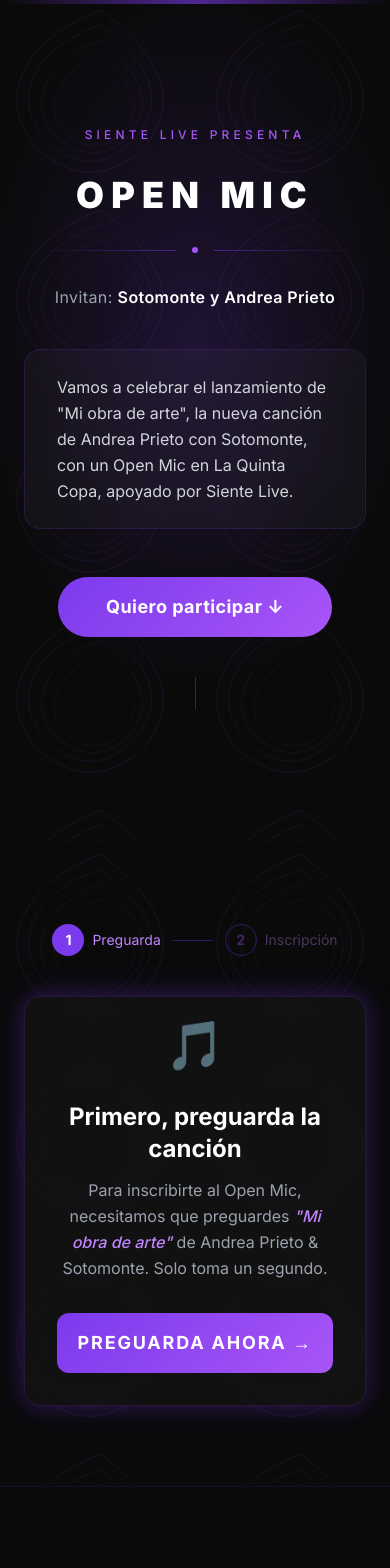
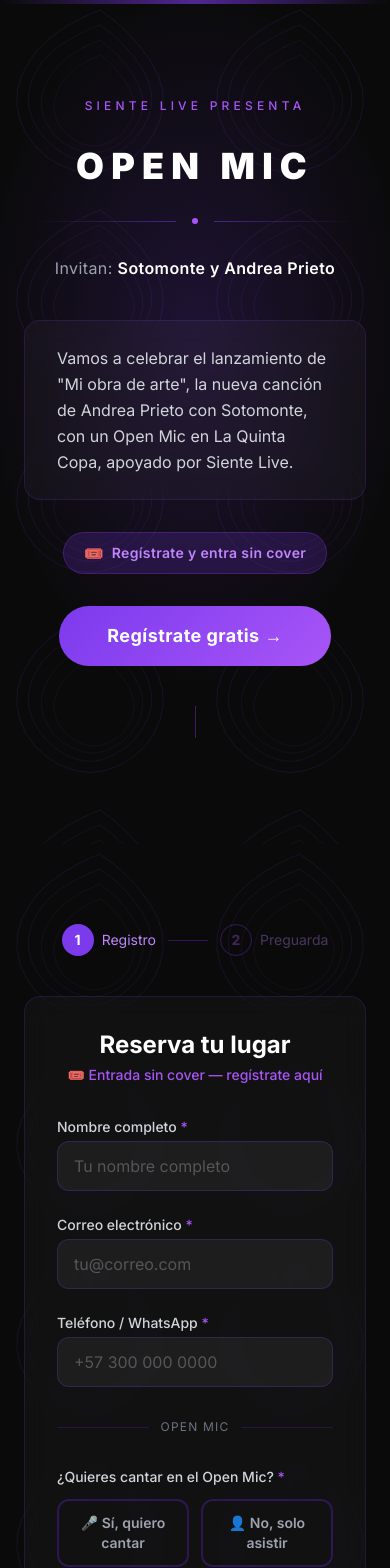
Before and after one commit to marinjuanandres1/openmic-landing, a React (Vite) app: page / in a window 390 px wide. Shown: the top 1568 px of the page. Built offline with nearby package versions, Linux system fonts and the light colour scheme; no server answers; grey boxes are pictures that could not be loaded; the HTML template or start-up script is replaced by a standard one.

Commit message:
feat: redesign flow for general attendance with conditional open mic fields

```diff
--- a/src/App.tsx
+++ b/src/App.tsx
@@ -1,44 +1,42 @@
 import { useRef, useState } from 'react'
 import Hero from './components/Hero'
+import RegistrationForm from './components/RegistrationForm'
 import PreguardaStep from './components/PreguardaStep'
-import RegistrationForm from './components/RegistrationForm'
 
-type Step = 'hero' | 'preguarda' | 'form'
+type Step = 'hero' | 'form' | 'presave'
 
 export default function App() {
   const [step, setStep] = useState<Step>('hero')
-  const preguardaRef = useRef<HTMLDivElement>(null)
   const formRef = useRef<HTMLDivElement>(null)
+  const presaveRef = useRef<HTMLDivElement>(null)
 
-  const scrollToPreguarda = () => {
-    setStep('preguarda')
-    setTimeout(() => {
-      preguardaRef.current?.scrollIntoView({ behavior: 'smooth', block: 'start' })
-    }, 50)
-  }
-
-  const onPreguardaConfirmed = () => {
+  const scrollToForm = () => {
     setStep('form')
     setTimeout(() => {
       formRef.current?.scrollIntoView({ behavior: 'smooth', block: 'start' })
     }, 50)
   }
 
+  const onFormSubmitted = () => {
+    setStep('presave')
+    setTimeout(() => {
+      presaveRef.current?.scrollIntoView({ behavior: 'smooth', block: 'start' })
+    }, 50)
+  }
+
   return (
     <div className="min-h-screen bg-[#0a0a0a] text-white font-sans">
       {/* ── Hero ── */}
-      <Hero onCTAClick={scrollToPreguarda} />
+      <Hero onCTAClick={scrollToForm} />
 
-      {/* ── Preguarda step ── */}
-      <div ref={preguardaRef}>
-        <PreguardaStep onConfirmed={onPreguardaConfirmed} />
+      {/* ── Registration form (always below hero) ── */}
+      <div ref={formRef}>
+        <RegistrationForm onSuccess={onFormSubmitted} />
       </div>
 
-      {/* ── Registration form (revealed after preguarda) ── */}
-      <div ref={formRef}>
-        {step === 'form' && (
-          <RegistrationForm onSuccess={() => {}} />
-        )}
+      {/* ── Presave step (revealed after form submission) ── */}
+      <div ref={presaveRef}>
+        {step === 'presave' && <PreguardaStep />}
       </div>
 
       {/* ── Footer ── */}
@@ -48,7 +46,6 @@
           alt="SIENTE"
           className="w-28 h-28 object-contain"
           onError={(e) => {
-            // fallback if logo not yet placed in /public
             ;(e.target as HTMLImageElement).style.display = 'none'
           }}
         />
--- a/src/components/Hero.tsx
+++ b/src/components/Hero.tsx
@@ -42,10 +42,18 @@
         </p>
 
         {/* Description card */}
-        <div className="glass rounded-2xl px-8 py-6 mb-12 max-w-lg text-left">
+        <div className="glass rounded-2xl px-8 py-6 mb-8 max-w-lg text-left">
           <p className="text-gray-300 text-base md:text-lg leading-relaxed">
             Vamos a celebrar el lanzamiento de "Mi obra de arte", la nueva canción de Andrea Prieto con Sotomonte, con un Open Mic en La Quinta Copa, apoyado por Siente Live.
           </p>
+        </div>
+
+        {/* Free entry badge */}
+        <div className="flex items-center gap-2 bg-brand-600/20 border border-brand-500/30 rounded-full px-5 py-2 mb-8">
+          <span className="text-base">🎟️</span>
+          <span className="text-brand-300 text-sm font-semibold tracking-wide">
+            Regístrate y entra sin cover
+          </span>
         </div>
 
         {/* CTA */}
@@ -53,7 +61,7 @@
           onClick={onCTAClick}
           className="btn-primary px-12 py-4 rounded-full text-white font-bold text-lg tracking-wide"
         >
-          Quiero participar ↓
+          Regístrate gratis →
         </button>
 
         {/* Scroll hint */}
--- a/src/components/PreguardaStep.tsx
+++ b/src/components/PreguardaStep.tsx
@@ -2,21 +2,53 @@
 
 const PREGUARDA_URL = 'https://sndo.ffm.to/gb5dk0x'
 
-interface PreguardaStepProps {
-  onConfirmed: () => void
-}
+export default function PreguardaStep() {
+  const [clicked, setClicked] = useState(false)
+  const [done, setDone] = useState(false)
 
-export default function PreguardaStep({ onConfirmed }: PreguardaStepProps) {
-  const [clicked, setClicked] = useState(false)
+  if (done) {
+    return (
+      <section className="py-20 px-6">
+        <div className="max-w-xl mx-auto">
+          <div className="glass rounded-2xl p-8 md:p-12 text-center animate-fadeInUp">
+            <div className="text-6xl mb-6">🎤</div>
+            <h3 className="text-2xl md:text-3xl font-bold mb-4 gradient-text">
+              ¡Registro completo!
+            </h3>
+            <p className="text-gray-300 text-lg leading-relaxed">
+              Te esperamos en{' '}
+              <span className="text-white font-semibold">La Quinta Copa</span>
+            </p>
+            <p className="text-brand-400/70 text-sm mt-2">
+              Calle 13 #78-47, Bogotá
+            </p>
+            <p className="text-brand-400/50 text-sm mt-1 tracking-wide">
+              Este jueves 16 de abril desde las 7pm ✦
+            </p>
+          </div>
+        </div>
+      </section>
+    )
+  }
 
   return (
     <section className="py-20 px-6 topo-bg">
       <div className="max-w-xl mx-auto">
         {/* Step indicator */}
         <div className="flex items-center justify-center gap-3 mb-10">
-          <StepDot number={1} label="Preguarda" active />
+          <div className="flex items-center gap-2 opacity-40">
+            <span className="w-8 h-8 rounded-full bg-brand-600 flex items-center justify-center text-sm font-bold">
+              ✓
+            </span>
+            <span className="text-brand-300 text-sm">Registro</span>
+          </div>
           <div className="w-10 h-px bg-brand-700/40" />
-          <StepDot number={2} label="Inscripción" active={false} />
+          <div className="flex items-center gap-2">
+            <span className="w-8 h-8 rounded-full bg-brand-600 flex items-center justify-center text-sm font-bold text-white">
+              2
+            </span>
+            <span className="text-brand-300 text-sm">Preguarda</span>
+          </div>
         </div>
 
         <div className="glass animate-glowPulse rounded-2xl p-8 md:p-12 text-center">
@@ -24,12 +56,12 @@
           <div className="text-5xl mb-6 animate-float">🎵</div>
 
           <h3 className="text-2xl md:text-3xl font-bold mb-3">
-            Primero, preguarda la canción
+            Último paso: preguarda la canción
           </h3>
           <p className="text-gray-400 leading-relaxed mb-8 max-w-sm mx-auto">
-            Para inscribirte al Open Mic, necesitamos que preguardes{' '}
+            Tu registro está casi listo. Para completarlo, preguarda{' '}
             <span className="text-brand-300 font-medium italic">"Mi obra de arte"</span>{' '}
-            de Andrea Prieto &amp; Sotomonte. Solo toma un segundo.
+            de Andrea Prieto &amp; Sotomonte. ¡Es el paso final!
           </p>
 
           {!clicked ? (
@@ -49,10 +81,10 @@
                 Link abierto — dale preguarda y vuelve aquí
               </p>
               <button
-                onClick={onConfirmed}
+                onClick={() => setDone(true)}
                 className="btn-outline w-full py-4 rounded-xl font-bold text-lg tracking-wide"
               >
-                ¡Ya la preguardé! → Ir al formulario ✓
+                ¡Listo! Ya la preguardé ✓ → Completar registro
               </button>
             </div>
           )}
@@ -61,28 +93,3 @@
     </section>
   )
 }
-
-function StepDot({
-  number,
-  label,
-  active,
-}: {
-  number: number
-  label: string
-  active: boolean
-}) {
-  return (
-    <div className={`flex items-center gap-2 ${active ? '' : 'opacity-35'}`}>
-      <span
-        className={`w-8 h-8 rounded-full flex items-center justify-center text-sm font-bold ${
-          active
-            ? 'bg-brand-600 text-white'
-            : 'border border-brand-600 text-brand-400'
-        }`}
-      >
-        {number}
-      </span>
-      <span className="text-brand-300 text-sm">{label}</span>
-    </div>
-  )
-}
--- a/src/components/RegistrationForm.tsx
+++ b/src/components/RegistrationForm.tsx
@@ -2,7 +2,9 @@
 
 interface FormData {
   nombre: string
-  whatsapp: string
+  email: string
+  telefono: string
+  canta: 'Si' | 'No' | null
   canciones: string
   formato: string
 }
@@ -16,13 +18,14 @@
 export default function RegistrationForm({ onSuccess }: RegistrationFormProps) {
   const [formData, setFormData] = useState<FormData>({
     nombre: '',
-    whatsapp: '',
+    email: '',
+    telefono: '',
+    canta: null,
     canciones: '',
     formato: '',
   })
   const [loading, setLoading] = useState(false)
   const [error, setError] = useState('')
-  const [success, setSuccess] = useState(false)
 
   const handleChange = (
     e: React.ChangeEvent<HTMLInputElement | HTMLTextAreaElement>,
@@ -31,84 +34,83 @@
     if (error) setError('')
   }
 
+  const setCanta = (val: 'Si' | 'No') => {
+    setFormData((prev) => ({
+      ...prev,
+      canta: val,
+      // clear open mic fields when switching to No
+      canciones: val === 'No' ? '' : prev.canciones,
+      formato: val === 'No' ? '' : prev.formato,
+    }))
+    if (error) setError('')
+  }
+
   const handleSubmit = async (e: React.FormEvent) => {
     e.preventDefault()
+
+    if (formData.canta === null) {
+      setError('Por favor indica si quieres cantar en el Open Mic.')
+      return
+    }
+    if (formData.canta === 'Si' && !formData.canciones.trim()) {
+      setError('Por favor indica qué canciones quieres cantar.')
+      return
+    }
+    if (formData.canta === 'Si' && !formData.formato.trim()) {
+      setError('Por favor indica el formato (ej: Guitarra y Voz).')
+      return
+    }
+
     setLoading(true)
     setError('')
 
     if (!APPS_SCRIPT_URL) {
-      setError('La URL de envío no está configurada. Contacta al organizador.')
-      setLoading(false)
+      // In dev without env var, just simulate success
+      setTimeout(onSuccess, 800)
       return
     }
 
     try {
-      // Send as URLSearchParams (works with no-cors mode)
       const params = new URLSearchParams()
       params.append('nombre', formData.nombre)
-      params.append('whatsapp', formData.whatsapp)
+      params.append('email', formData.email)
+      params.append('telefono', formData.telefono)
+      params.append('canta', formData.canta === 'Si' ? 'Sí' : 'No')
       params.append('canciones', formData.canciones)
       params.append('formato', formData.formato)
 
       await fetch(APPS_SCRIPT_URL, {
         method: 'POST',
         body: params,
-        mode: 'no-cors', // required for Apps Script — response will be opaque
+        mode: 'no-cors',
       })
 
-      // With no-cors we can't read the response; assume success if no error thrown
-      setSuccess(true)
       onSuccess()
     } catch {
       setError('Hubo un error al enviar. Por favor intenta de nuevo.')
-    } finally {
       setLoading(false)
     }
   }
 
-  if (success) {
   return (
-      <section className="py-20 px-6">
-        <div className="max-w-xl mx-auto">
-          <div className="glass rounded-2xl p-8 md:p-12 text-center animate-fadeInUp">
-            <div className="text-6xl mb-6">🎤</div>
-            <h3 className="text-2xl md:text-3xl font-bold mb-4 gradient-text">
-              ¡Estás inscrito!
-            </h3>
-            <p className="text-gray-300 text-lg leading-relaxed">
-              Recibimos tu solicitud. ¡Ven preparado y nos vemos ahí!
-            </p>
-            <p className="mt-8 text-brand-400/70 text-sm">
-              Nos vemos en La Quinta Copa — Calle 13 #78-47, Bogotá
-            </p>
-            <p className="text-brand-400/50 text-sm tracking-wide">
-              Este jueves 16 de abril desde las 7pm ✦
-            </p>
-          </div>
-        </div>
-      </section>
-    )
-  }
-
-  return (
-    <section className="py-20 px-6">
+    <section className="py-20 px-6 topo-bg">
       <div className="max-w-xl mx-auto">
         {/* Step indicator */}
         <div className="flex items-center justify-center gap-3 mb-10">
-          <StepDot number="✓" label="Preguarda" dimmed />
+          <StepDot number={1} label="Registro" active />
           <div className="w-10 h-px bg-brand-700/40" />
-          <StepDot number={2} label="Inscripción" active />
+          <StepDot number={2} label="Preguarda" active={false} />
         </div>
 
-        <div className="glass rounded-2xl p-8 md:p-12 animate-fadeInUp">
-          <h3 className="text-2xl font-bold mb-1 text-center">Formulario de inscripción</h3>
-          <p className="text-gray-500 text-sm text-center mb-8">
-            Todos los campos son requeridos *
+        <div className="glass rounded-2xl p-8 md:p-12">
+          <h3 className="text-2xl font-bold mb-1 text-center">Reserva tu lugar</h3>
+          <p className="text-brand-400 text-sm text-center mb-8 font-medium">
+            🎟️ Entrada sin cover — regístrate aquí
           </p>
 
           <form onSubmit={handleSubmit} className="space-y-6">
             {/* Nombre */}
-            <Field label="Nombre Completo">
+            <Field label="Nombre completo">
               <input
                 type="text"
                 name="nombre"
@@ -120,12 +122,25 @@
               />
             </Field>
 
-            {/* WhatsApp */}
-            <Field label="WhatsApp">
+            {/* Email */}
+            <Field label="Correo electrónico">
+              <input
+                type="email"
+                name="email"
+                value={formData.email}
+                onChange={handleChange}
+                required
+                placeholder="tu@correo.com"
+                className="form-input px-4 py-3 rounded-xl"
+              />
+            </Field>
+
+            {/* Teléfono */}
+            <Field label="Teléfono / WhatsApp">
               <input
                 type="tel"
-                name="whatsapp"
-                value={formData.whatsapp}
+                name="telefono"
+                value={formData.telefono}
                 onChange={handleChange}
                 required
                 placeholder="+57 300 000 0000"
@@ -133,34 +148,63 @@
               />
             </Field>
 
-            {/* Canciones */}
+            {/* Divider */}
+            <div className="flex items-center gap-3 py-2">
+              <div className="flex-1 h-px bg-brand-800/40" />
+              <span className="text-gray-500 text-xs tracking-widest uppercase">Open Mic</span>
+              <div className="flex-1 h-px bg-brand-800/40" />
+            </div>
+
+            {/* ¿Quieres cantar? */}
+            <div>
+              <label className="block text-sm font-medium text-gray-300 mb-3">
+                ¿Quieres cantar en el Open Mic? <span className="text-brand-400">*</span>
+              </label>
+              <div className="flex gap-3">
+                <ToggleButton
+                  selected={formData.canta === 'Si'}
+                  onClick={() => setCanta('Si')}
+                >
+                  🎤 Sí, quiero cantar
+                </ToggleButton>
+                <ToggleButton
+                  selected={formData.canta === 'No'}
+                  onClick={() => setCanta('No')}
+                >
+                  👤 No, solo asistir
+                </ToggleButton>
+              </div>
+            </div>
+
+            {/* Conditional open mic fields */}
+            {formData.canta === 'Si' && (
+              <div className="space-y-5 animate-fadeInUp">
                 <Field
                   label="¿Qué canciones quieres cantar? (Máximo 3)"
-              hint="Al enviar quedas como candidato para el Open Mic. Ven preparado, haremos lo posible para que todos participen, pero no garantizamos que puedas cantar todas tus canciones."
+                  hint="Al inscribirte quedas como candidato. Ven preparado — haremos lo posible para que todos participen, pero no garantizamos que puedas cantar todas tus canciones."
                 >
                   <textarea
                     name="canciones"
                     value={formData.canciones}
                     onChange={handleChange}
-                required
                     rows={3}
                     placeholder={'1. Nombre de la canción — Artista\n2. Nombre de la canción — Artista'}
                     className="form-input px-4 py-3 rounded-xl resize-none"
                   />
                 </Field>
 
-            {/* Formato */}
                 <Field label="Formato">
                   <input
                     type="text"
                     name="formato"
                     value={formData.formato}
                     onChange={handleChange}
-                required
                     placeholder="Ej: Guitarra y Voz, Pista y Voz, etc."
                     className="form-input px-4 py-3 rounded-xl"
                   />
                 </Field>
+              </div>
+            )}
 
             {error && (
               <p className="text-red-400 text-sm text-center bg-red-900/20 border border-red-800/30 rounded-lg py-3 px-4">
@@ -173,7 +217,7 @@
               disabled={loading}
               className="btn-primary w-full py-4 rounded-xl text-white font-bold text-lg tracking-wide"
             >
-              {loading ? 'Enviando...' : 'Enviar inscripción →'}
+              {loading ? 'Enviando...' : 'Continuar →'}
             </button>
           </form>
         </div>
@@ -202,19 +246,41 @@
   )
 }
 
+function ToggleButton({
+  selected,
+  onClick,
+  children,
+}: {
+  selected: boolean
+  onClick: () => void
+  children: React.ReactNode
+}) {
+  return (
+    <button
+      type="button"
+      onClick={onClick}
+      className={`flex-1 py-3 px-4 rounded-xl text-sm font-semibold border-2 transition-all duration-200 ${
+        selected
+          ? 'bg-brand-600 border-brand-500 text-white'
+          : 'bg-transparent border-brand-800/50 text-gray-400 hover:border-brand-600/60 hover:text-gray-200'
+      }`}
+    >
+      {children}
+    </button>
+  )
+}
+
 function StepDot({
   number,
   label,
   active,
-  dimmed,
 }: {
-  number: number | string
+  number: number
   label: string
-  active?: boolean
-  dimmed?: boolean
+  active: boolean
 }) {
   return (
-    <div className={`flex items-center gap-2 ${dimmed ? 'opacity-35' : ''}`}>
+    <div className={`flex items-center gap-2 ${active ? '' : 'opacity-35'}`}>
       <span
         className={`w-8 h-8 rounded-full flex items-center justify-center text-sm font-bold ${
           active
```
Lines whose indentation alone changed are shown as unchanged.
